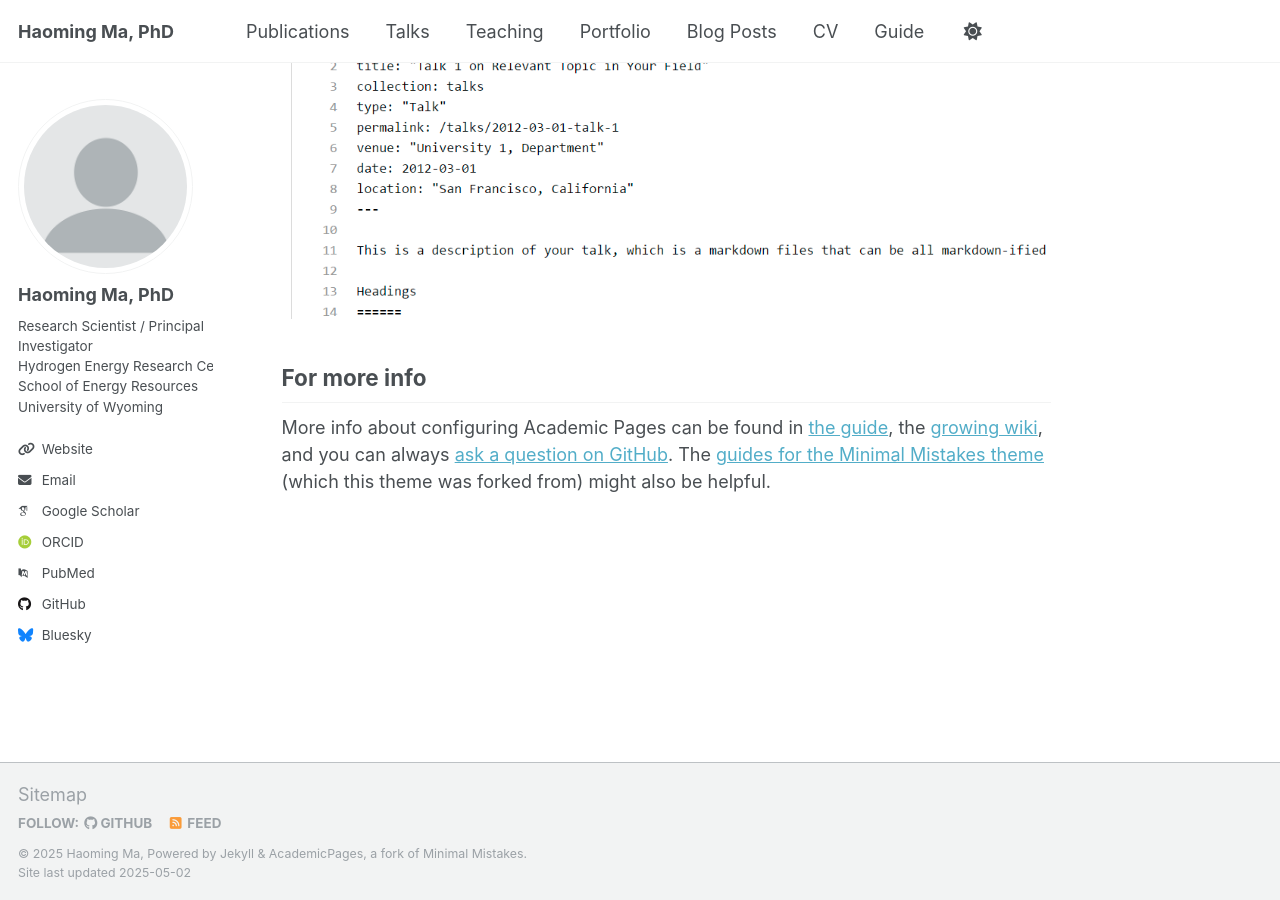
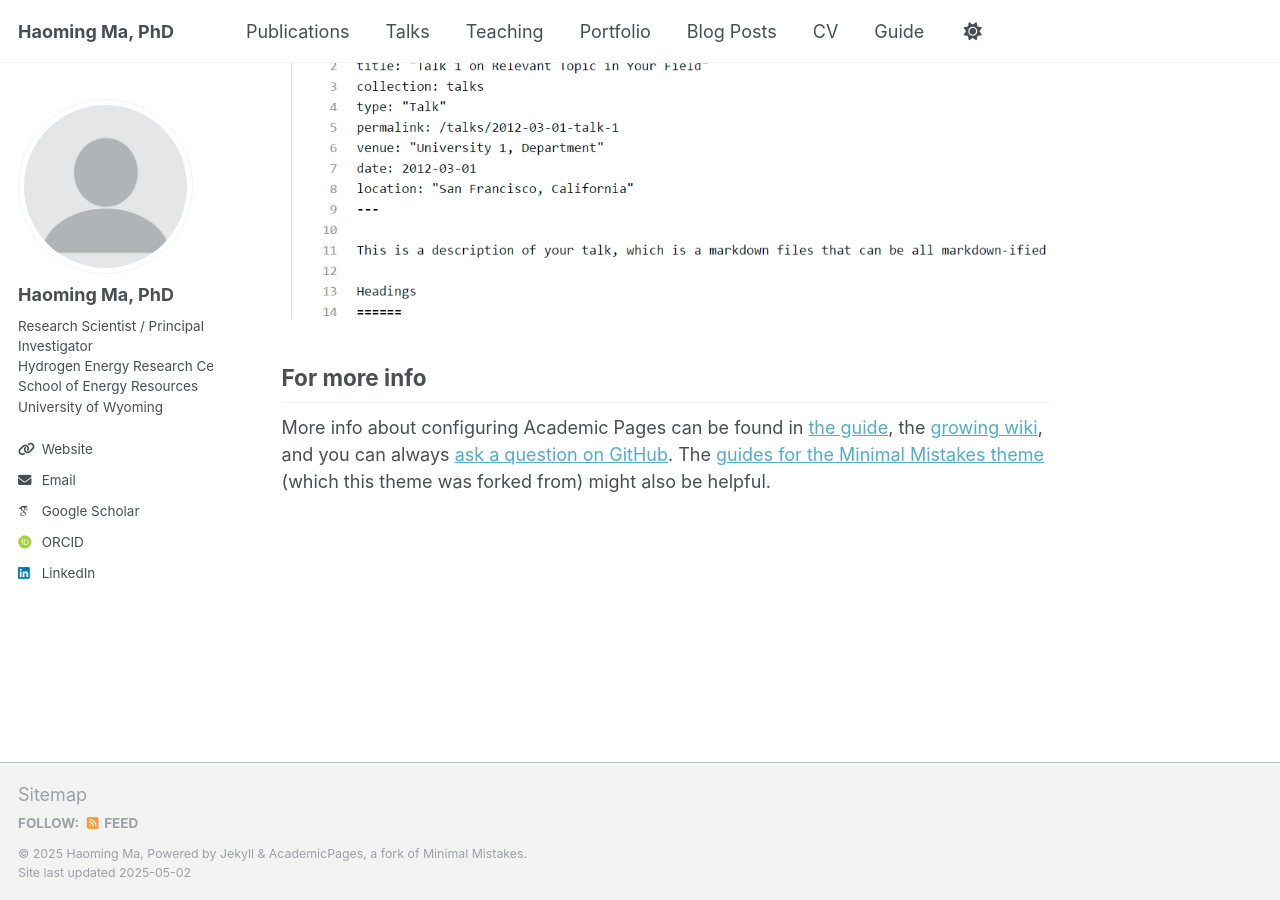
Before and after one commit to haoming-ma/haoming-ma.github.io, a Jekyll site: the page built from _pages/about.md, in a window 1280 px wide and 900 px high, scrolled down 2636 px. Built offline with Jekyll 4.4.1, drawn with Linux system fonts in a browser that asks for light colours; some web fonts are replaced; part of the change alters nothing that is shown.

Commit message:
Update _config.yml

```diff
--- a/_config.yml
+++ b/_config.yml
@@ -28,16 +28,16 @@ author:
   location         : #"Earth"
   employer         : #"Red Brick University"
   uri              : "haoming-ma.github.io"
-  email            : "none@example.org"
+  email            : "haoming.ma@uwyo.edu"
 
   # Academic websites
   academia         : # URL
   arxiv            : # URL - Update with the correct link to your profile
-  googlescholar    : "https://scholar.google.com/citations?user=PS_CX0AAAAAJ"
+  googlescholar    : "https://scholar.google.ca/citations?user=AcM1KMkAAAAJ&hl=en&oi=ao"
   impactstory      : # URL
-  orcid            : "http://orcid.org/yourorcidurl"
+  orcid            : "https://orcid.org/0000-0001-6911-3247"
   semantic         : # URL
-  pubmed           : "https://www.ncbi.nlm.nih.gov/pubmed/?term=john+snow"
+  pubmed           : #"https://www.ncbi.nlm.nih.gov/pubmed/?term=john+snow"
   researchgate     : # URL
   scopus           : # URL
 
@@ -45,12 +45,12 @@ author:
   bitbucket        : # Username - Update with your username on the site
   codepen          : # Username
   dribbble         : # Username
-  github           : "academicpages"
+  github           : #"academicpages"
   kaggle           : # Username
   stackoverflow    : # User number or user number and name (i.e., use "1" or "1/jeff-atwood")
 
   # Social media
-  bluesky          : "bsky.app" # Replace this with you Bluesky username
+  bluesky          : #"bsky.app" # Replace this with you Bluesky username
   facebook         : # Username
   flickr           : # Username
   foursquare       : # Username
@@ -59,7 +59,7 @@ author:
   keybase          : # Username
   instagram        : # Username
   lastfm           : # Username
-  linkedin         : # Username
+  linkedin         : haomingma0107
   mastodon         : # URL
   medium           : # URL
   pinterest        : # Username
```
